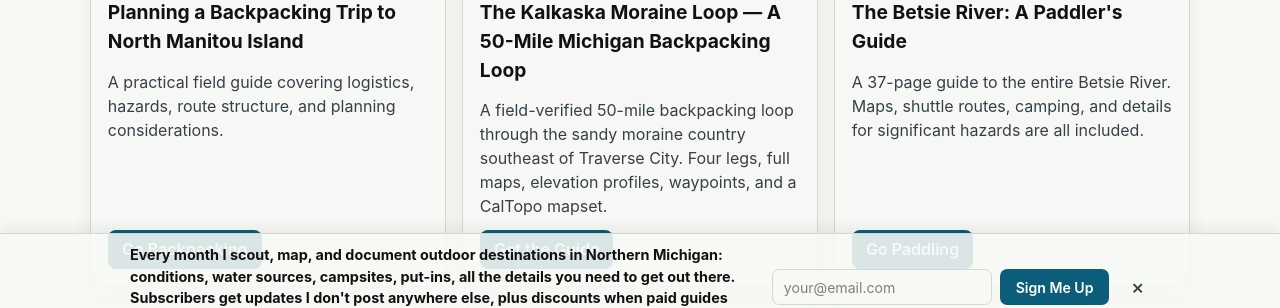
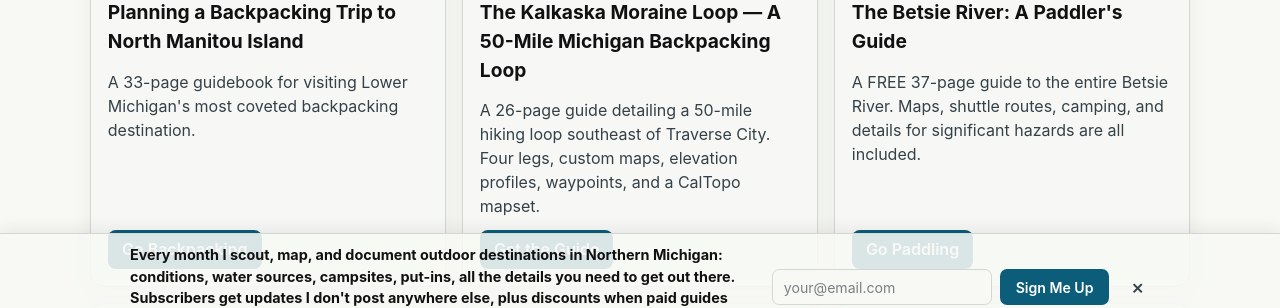
Before and after one commit to napolitanj/joetracks, a React (Vite) app: page /guides in a window 1280 px wide. Shown: the part 460-768 px from the top of the page. Built offline with nearby package versions, Linux system fonts and the light colour scheme.

Commit message:
update guide index descriptions

```diff
--- a/src/components/pages/GuidesIndex.tsx
+++ b/src/components/pages/GuidesIndex.tsx
@@ -14,7 +14,7 @@ const guides: GuideItem[] = [
   {
     title: "Planning a Backpacking Trip to North Manitou Island",
     description:
-      "A practical field guide covering logistics, hazards, route structure, and planning considerations.",
+      "A 33-page guidebook for visiting Lower Michigan's most coveted backpacking destination.",
     href: "/north-manitou-island-guide",
     cta: "Go Backpacking",
     imageSrc: "/images/north-manitou/north-manitou-island.webp",
@@ -23,7 +23,7 @@ const guides: GuideItem[] = [
   {
     title: "The Kalkaska Moraine Loop — A 50-Mile Michigan Backpacking Loop",
     description:
-      "A field-verified 50-mile backpacking loop through the sandy moraine country southeast of Traverse City. Four legs, full maps, elevation profiles, waypoints, and a CalTopo mapset.",
+      "A 26-page guide detailing a 50-mile hiking loop southeast of Traverse City. Four legs, custom maps, elevation profiles, waypoints, and a CalTopo mapset.",
     href: "/kalkaska-moraine-loop",
     cta: "Get the Guide",
     imageSrc: "/images/kalkaska-moraine-loop/kalkaska-moraine-loop-banner.webp",
@@ -33,7 +33,7 @@ const guides: GuideItem[] = [
   {
     title: "The Betsie River: A Paddler's Guide",
     description:
-      "A 37-page guide to the entire Betsie River. Maps, shuttle routes, camping, and details for significant hazards are all included.",
+      "A FREE 37-page guide to the entire Betsie River. Maps, shuttle routes, camping, and details for significant hazards are all included.",
     href: "/betsie-river",
     cta: "Go Paddling",
     imageSrc: "/images/betsie-river/betsie-river-card.webp",
```
